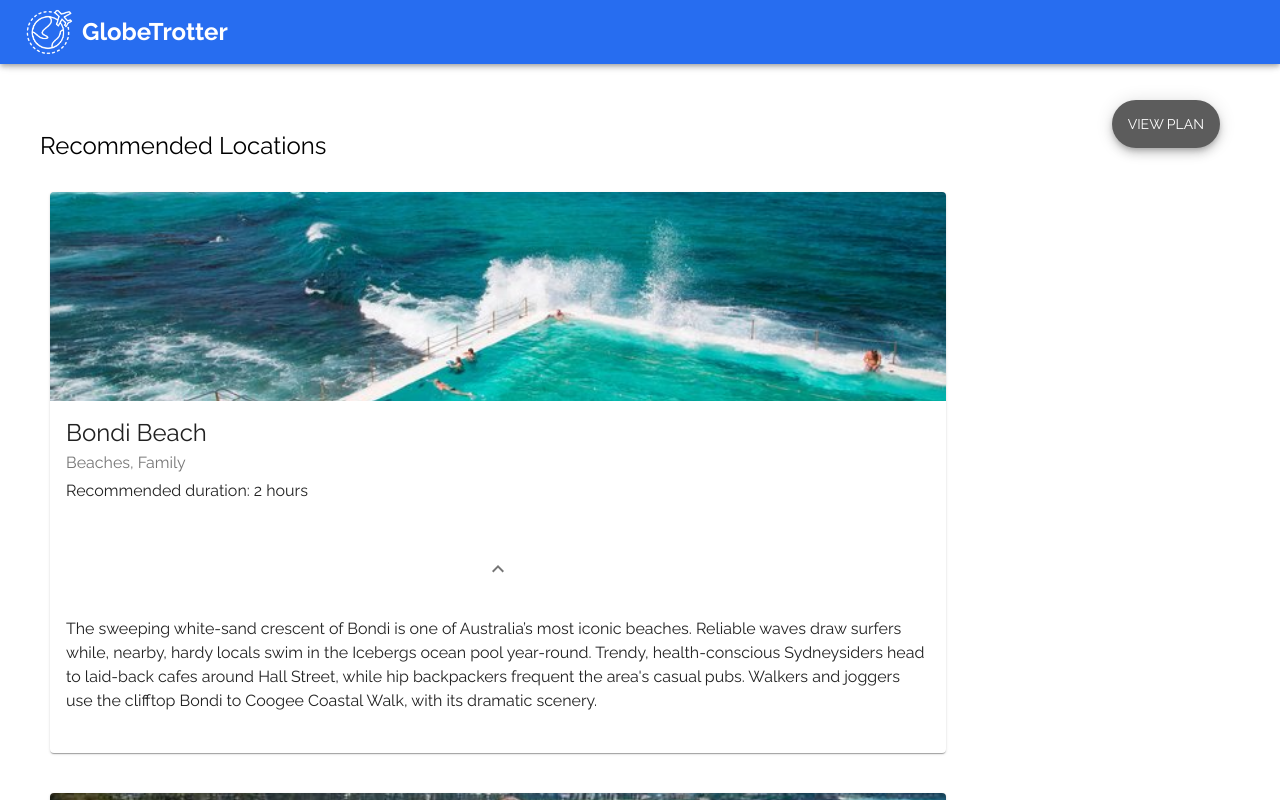
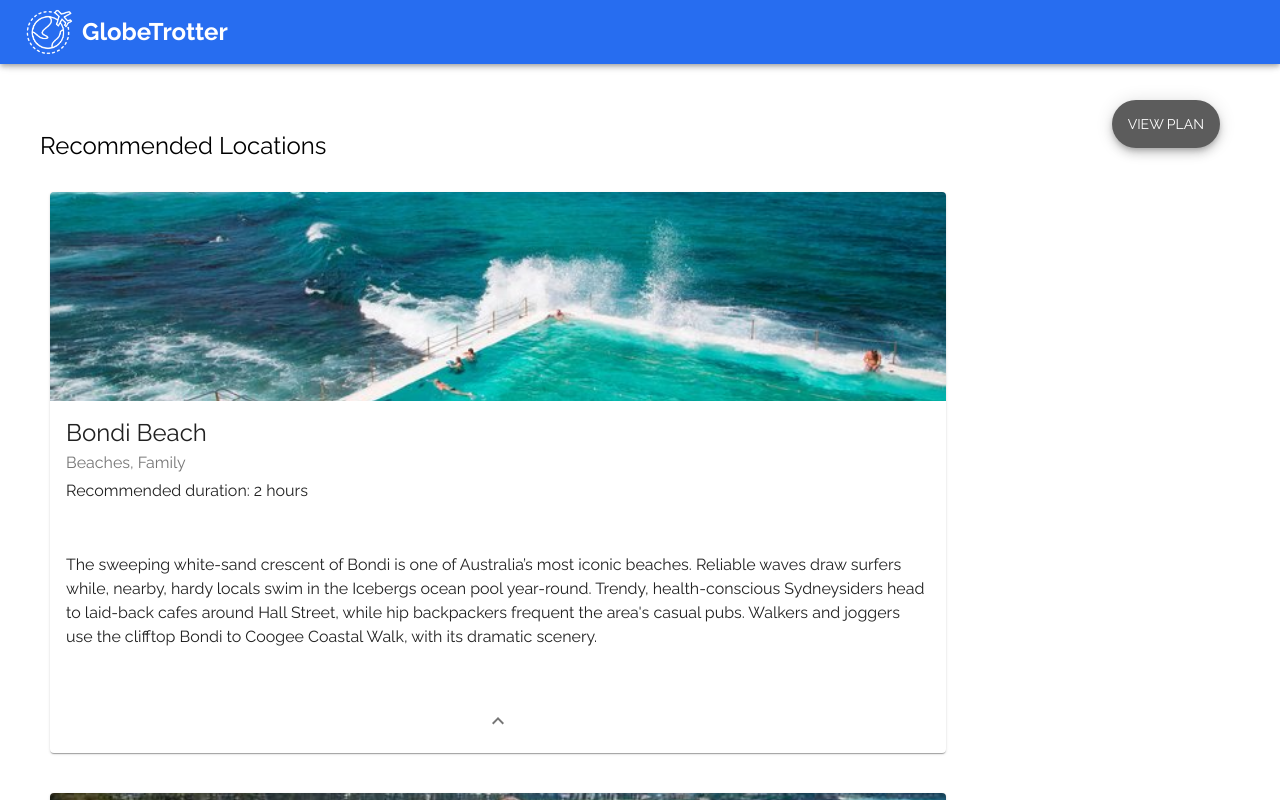
Before and after one commit to aJiang97/globetrotter, a React (Create React App) app in the folder frontend/: page /locations in a window 1280 px wide. Both pictures are taken after a click on the button 498 px from the left and 569 px from the top of the page. Shown: the top 800 px of the page. Built offline with nearby package versions, Linux system fonts and the light colour scheme.

Commit message:
hotfix: moved the arrow for location card expansion issue

```diff
--- a/frontend/src/components/LocationCard/LocationCard.jsx
+++ b/frontend/src/components/LocationCard/LocationCard.jsx
@@ -44,6 +44,11 @@ class PureLocationCard extends React.Component {
             {this.props.duration}
           </Typography>
         </CardContent>
+        <Collapse in={this.state.expanded} timeout="auto" unmountOnExit>
+          <CardContent>
+            <Typography paragraph>{this.props.description}</Typography>
+          </CardContent>
+        </Collapse>
         <CardActions disableSpacing>
           <IconButton
             className={clsx(classes.expand, {
@@ -56,11 +61,6 @@ class PureLocationCard extends React.Component {
             <ExpandMoreIcon />
           </IconButton>
         </CardActions>
-        <Collapse in={this.state.expanded} timeout="auto" unmountOnExit>
-          <CardContent>
-            <Typography paragraph>{this.props.description}</Typography>
-          </CardContent>
-        </Collapse>
       </Card>
     );
   }
```
